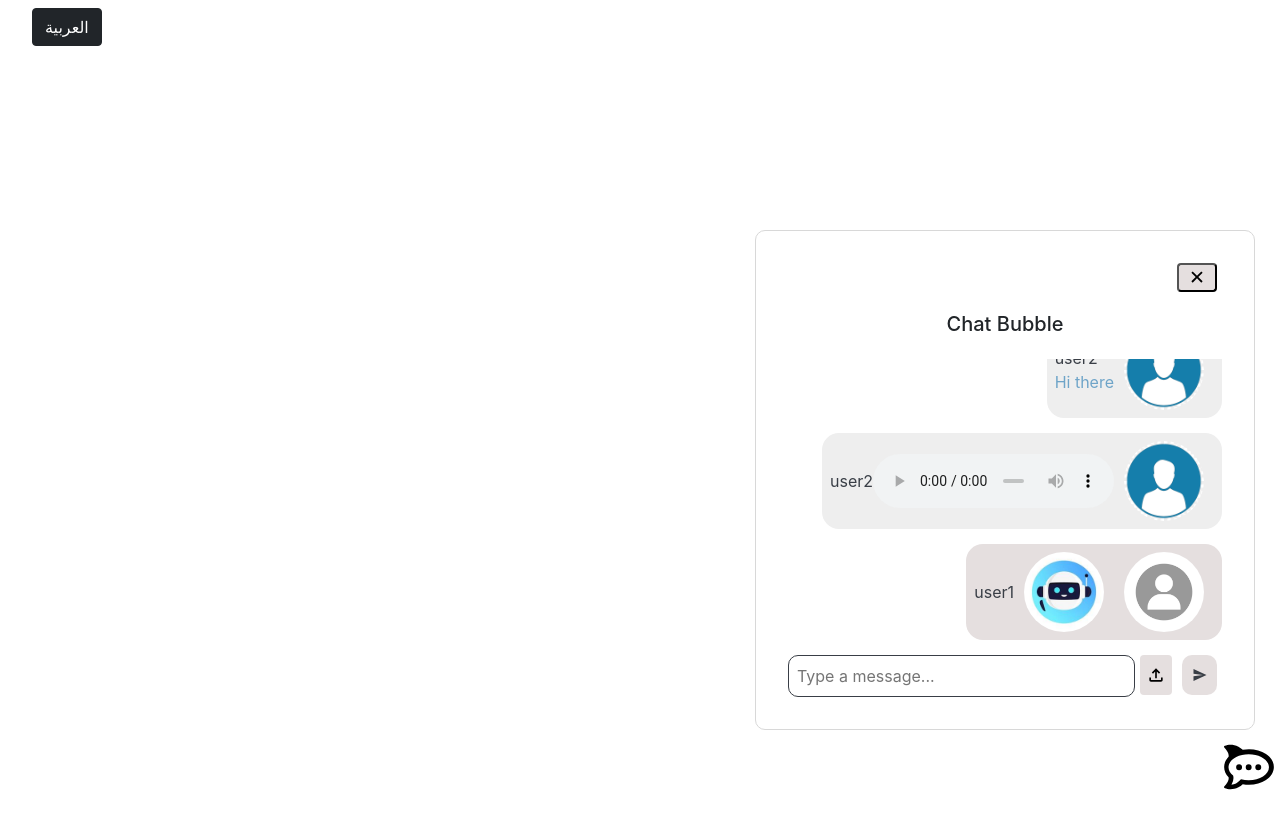
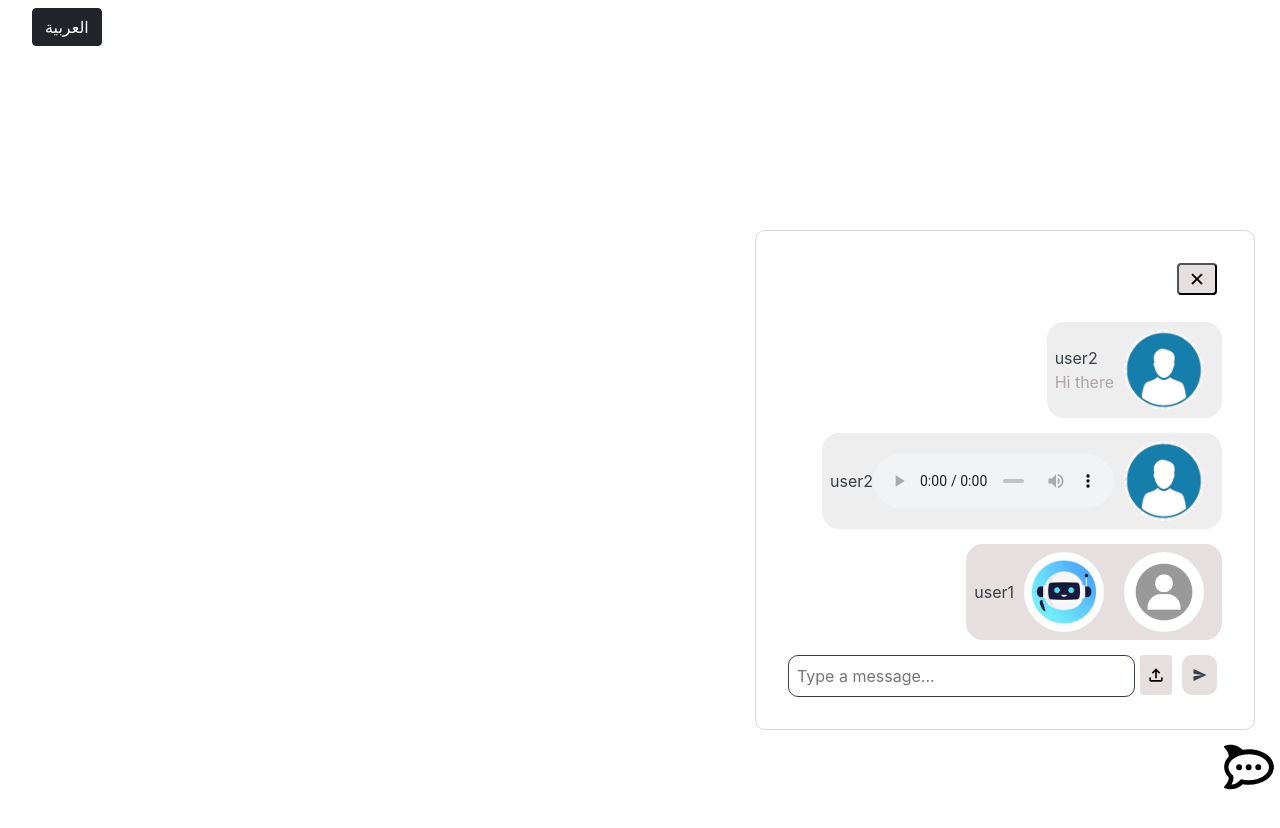
Before and after one commit to aaahmed666/ChatBubble, a React (Create React App) app: page / in a window 1280 px wide. Both pictures are taken after a click on the button 1249 px from the left and 761 px from the top of the page. Built offline with nearby package versions, Linux system fonts and the light colour scheme; the HTML template or start-up script is replaced by a standard one.

Commit message:
add accentColor

```diff
--- a/src/App.jsx
+++ b/src/App.jsx
@@ -24,8 +24,20 @@ function App() {
   const handleShow = () => setShow(true);
 
   const mockMessages = [
-    { type: "text", content: "Hello", sender: "user1", image: user1 },
-    { type: "text", content: "Hi there", sender: "user2", image: user2 },
+    {
+      type: "text",
+      content: "Hello",
+      sender: "user1",
+      image: user1,
+      accentColor: "#6ea4c8",
+    },
+    {
+      type: "text",
+      content: "Hi there",
+      sender: "user2",
+      image: user2,
+      accentColor: "#aea6a6",
+    },
     { type: "voice", content: voice, sender: "user2", image: user2 },
     { type: "image", content: currentUser, sender: "user1", image: user1 },
   ];
@@ -61,13 +73,7 @@ function App() {
       </button>
       <div className="app">
         {show && (
-          <ChatBubble
-            title="Chat Bubble"
-            currentUser={currentUser}
-            accentColor="#6ea4c8"
-            messages={mockMessages}
-            handleClose={handleClose}
-          />
+          <ChatBubble messages={mockMessages} handleClose={handleClose} />
         )}
       </div>
     </main>
--- a/src/Component/ChatBubble.tsx
+++ b/src/Component/ChatBubble.tsx
@@ -10,6 +10,7 @@ import { IoMdSend } from "react-icons/io";
 import { IoCloseSharp } from "react-icons/io5";
 
 interface Message {
+  accentColor: string | undefined;
   image: string | undefined;
   type: "text" | "image" | "voice";
   content: string;
@@ -26,12 +27,7 @@ interface ChatBubbleProps {
 
 type MessageType = "text" | "image" | "voice" | "custom";
 
-const ChatBubble: React.FC<ChatBubbleProps> = ({
-  title,
-  accentColor,
-  messages,
-  handleClose,
-}) => {
+const ChatBubble: React.FC<ChatBubbleProps> = ({ messages, handleClose }) => {
   const [isMobile, setIsMobile] = useState(false);
   const [inputValue, setInputValue] = useState("");
   const [fileInput, setFileInput] = useState<HTMLInputElement | null>(null);
@@ -51,6 +47,7 @@ const ChatBubble: React.FC<ChatBubbleProps> = ({
         content: URL.createObjectURL(file),
         sender: "CurrentUser",
         image: undefined,
+        accentColor: undefined,
       };
       setMessageList((prevMessages) => [...prevMessages, newMessage]);
       setFileInput(null);
@@ -73,6 +70,7 @@ const ChatBubble: React.FC<ChatBubbleProps> = ({
         content: URL.createObjectURL(file),
         sender: "CurrentUser",
         image: undefined,
+        accentColor: undefined,
       };
       setMessageList((prevMessages) => [...prevMessages, newMessage]);
 
@@ -88,6 +86,7 @@ const ChatBubble: React.FC<ChatBubbleProps> = ({
         content: inputValue,
         sender: "CurrentUser",
         image: undefined,
+        accentColor: undefined,
       };
       setMessageList((prevMessages) => [...prevMessages, newMessage]);
       setInputValue("");
@@ -99,7 +98,8 @@ const ChatBubble: React.FC<ChatBubbleProps> = ({
     type: MessageType,
     content?: string,
     sender?: string,
-    image?: string
+    image?: string,
+    accentColor?: string
   ): React.ReactNode => {
     const data: Record<MessageType, React.ReactNode> = {
       text: (
@@ -155,9 +155,6 @@ const ChatBubble: React.FC<ChatBubbleProps> = ({
       <button className="close-message" onClick={handleClose}>
         <IoCloseSharp />
       </button>
-      <div className="chat-bubble">
-        <h2>{title}</h2>
-      </div>
       <div ref={chatContainerRef} className="message-scroll ">
         {messageList.map((message, index) => (
           <div className={`message ${message.sender}`} key={index}>
@@ -165,7 +162,8 @@ const ChatBubble: React.FC<ChatBubbleProps> = ({
               message.type,
               message.content,
               message.sender,
-              message.image
+              message.image,
+              message.accentColor
             )}
           </div>
         ))}
```
